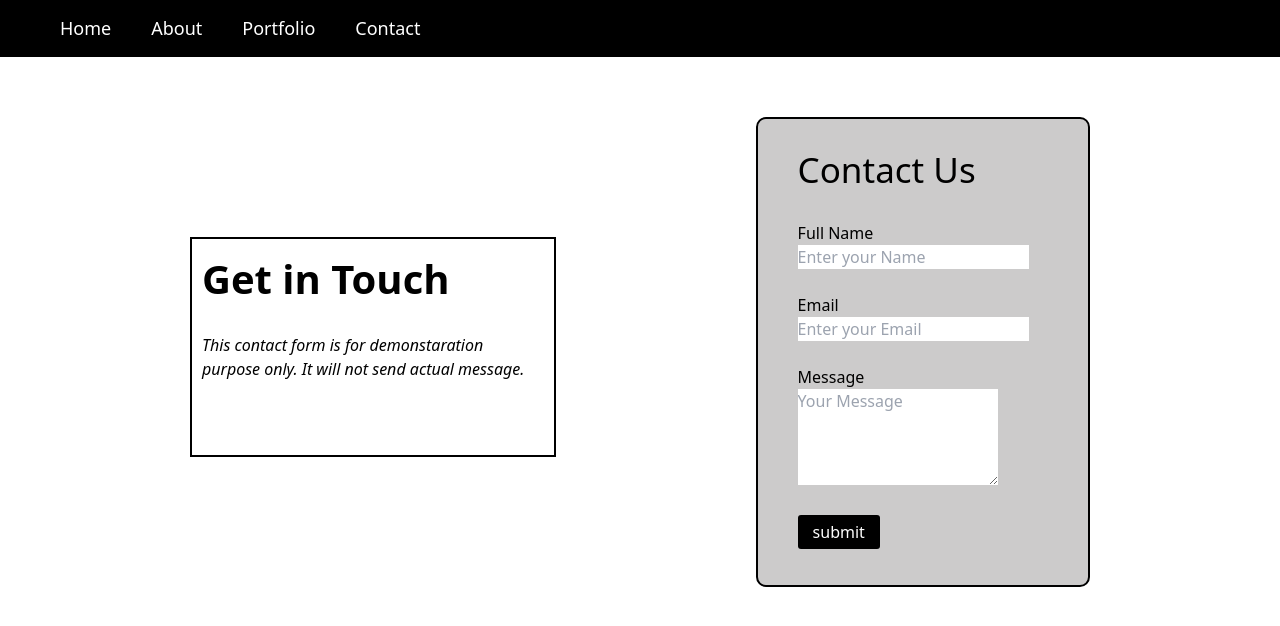
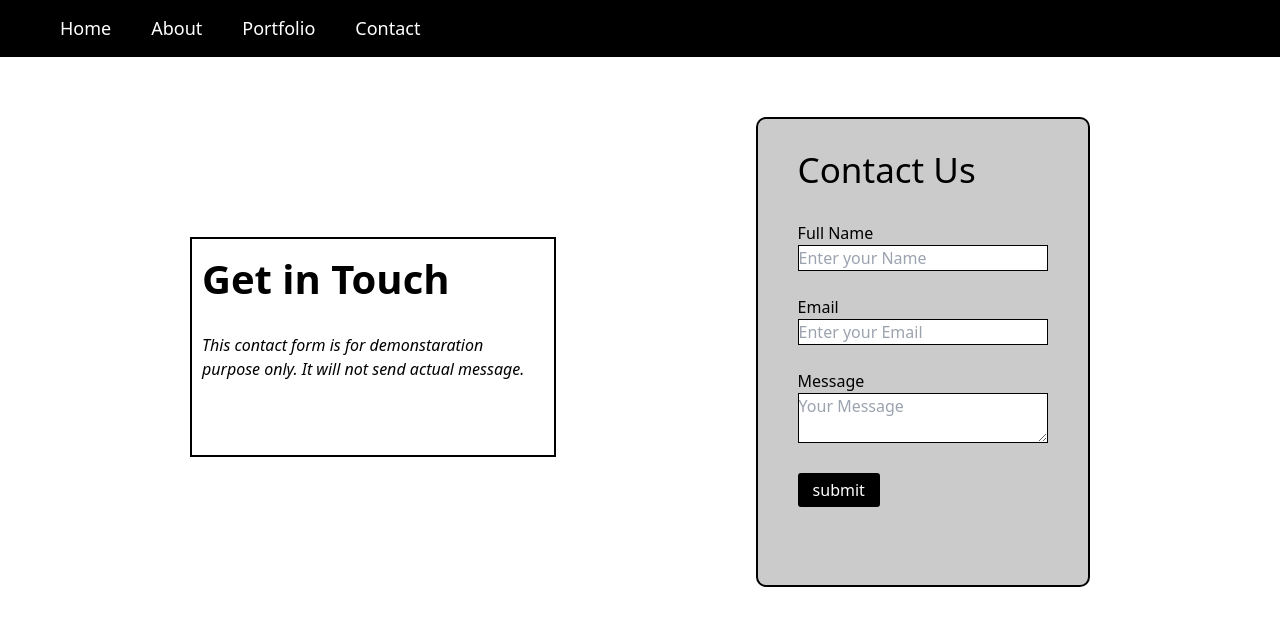
Before and after one commit to AyeshaMaryam-1/Assignment-3, a Next.js app: page /components/contact-us in a window 1280 px wide. Shown: the top 626 px of the page. Built offline with nearby package versions, Linux system fonts and the light colour scheme.

Commit message:
Update page.tsx

```diff
--- a/src/app/components/contact-us/page.tsx
+++ b/src/app/components/contact-us/page.tsx
@@ -1,5 +1,3 @@
-import Image from "next/image";
-
 export default function Contact(){
     return(
         <div className="contact">
@@ -15,17 +13,17 @@ export default function Contact(){
                 <form action="">
                     <label htmlFor="name">Full Name</label>
                     <br />
-                    <input type="text" placeholder="Enter your Name"/>
+                    <input type="text" placeholder="Enter your Name" className="w-[100%] border border-black"/>
                     <br />
                     <br />
                     <label htmlFor="email">Email</label>
                     <br />
-                    <input type="email" placeholder="Enter your Email"/>
+                    <input type="email" placeholder="Enter your Email" className="w-[100%] border border-black"/>
                     <br />
                     <br />
                     <label htmlFor="message">Message</label>
                     <br />
-                    <textarea name="message" id="message" placeholder="Your Message" rows="4"></textarea>
+                    <textarea name="message" id="message" placeholder="Your Message" className="w-[100%] border border-black"></textarea>
                     <br />
                     <br />
                     <button type="submit" className="submit">submit</button>
```
